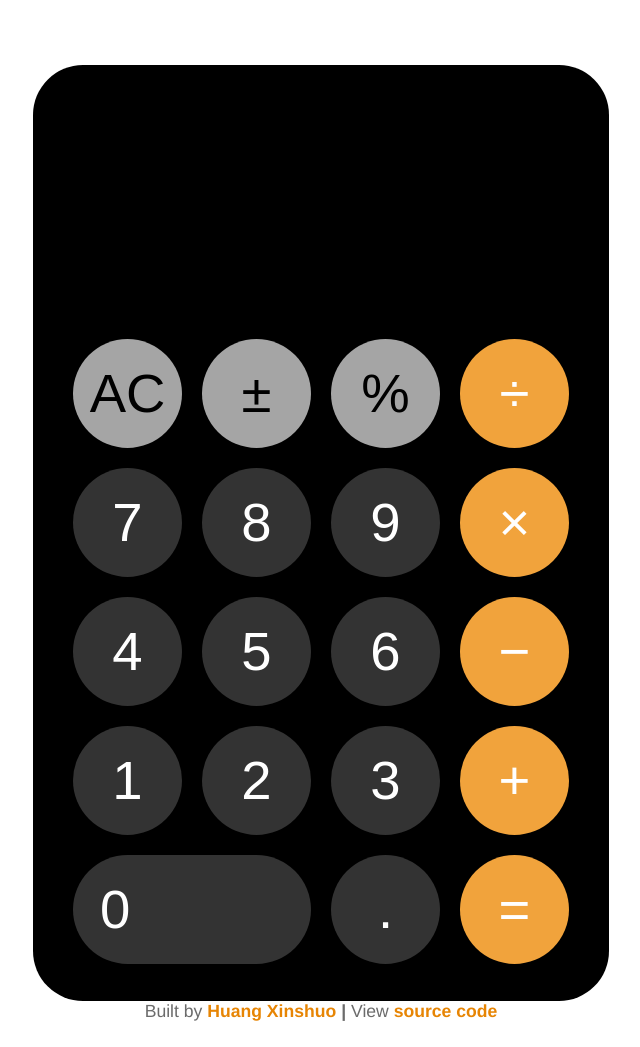
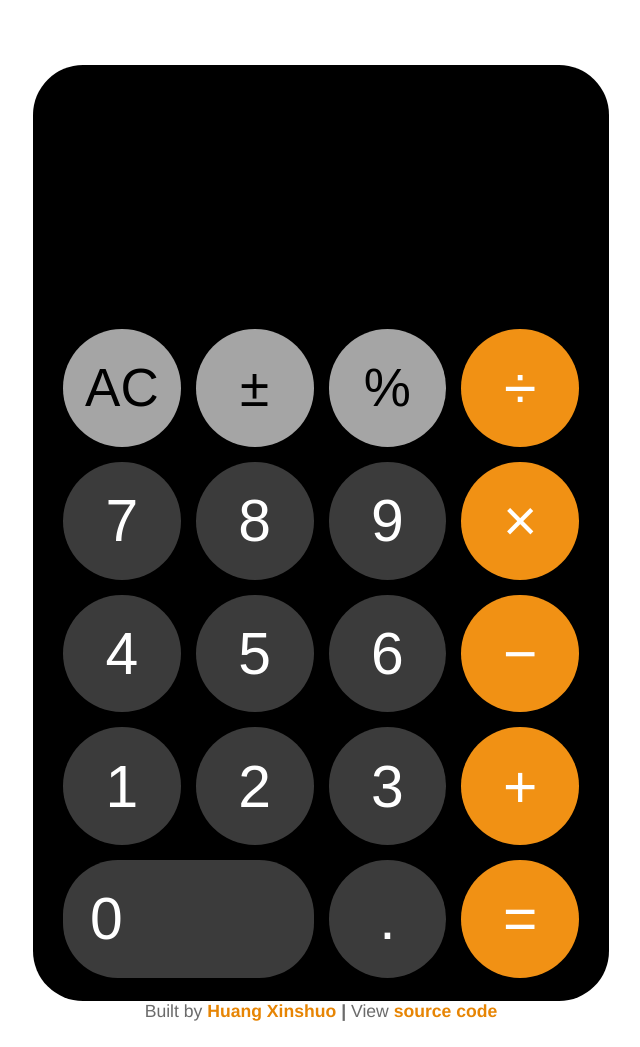
Before and after one commit to Xinshuoo/calculator, a plain HTML site: page index.html in a window 1280 px wide. Shown: the whole page, without its empty margins (319-959 px from the left). Drawn offline with Linux system fonts and the light colour scheme.

```diff
--- a/style.css
+++ b/style.css
@@ -1,8 +1,8 @@
 :root {
     --calc-width: 45vw;
     --calc-height: calc((var(--calc-width)) * 1.625);
-    --button-height: calc((var(--calc-width) - 140px) / 4);
-    --button-width: calc((var(--calc-width) - 140px) / 4);
+    --button-height: calc((var(--calc-width) - 105px) / 4);
+    --button-width: calc((var(--calc-width) - 105px) / 4);
     --button-font-size: calc(var(--button-width) * 0.5);
 }
 
@@ -33,7 +33,7 @@
     border-radius: 50px;
     color: white;
     height: var(--calc-height);
-    padding: 20px;
+    padding: 10px;
     position: relative;
     width: var(--calc-width);
 }
@@ -55,7 +55,7 @@
 }
 
 .input {
-    font-size: calc(var(--button-font-size) * 1.5);
+    font-size: calc(var(--button-font-size) * 1.48);
     font-weight: 300;
 }
 
@@ -63,7 +63,7 @@
     display: grid;
     grid-template-columns: repeat(4, 1fr);
     grid-template-rows: repeat(5, 1fr);
-    grid-gap: 20px;
+    grid-gap: 15px;
     padding: 20px;
 }
 
@@ -71,7 +71,7 @@
     height: var(--button-height);
     width: var(--button-width);
     align-items: center;
-    background: #333;
+    background: rgb(59, 59, 59);
     color: white;
     text-align: center;
     border-color: transparent;
@@ -82,8 +82,12 @@
     justify-content: center;
 }
 
+.function {
+    font-size: calc(var(--button-font-size) * 0.9);
+}
+
 .operator {
-    background: #f1a33c;
+    background: #f19114;
 }
 
 .function {
@@ -96,7 +100,7 @@
     grid-column: 1 / span 2;
     justify-content: flex-start;
     padding-left: 25px;
-    width: calc(var(--button-width) * 2 + 20px);
+    width: calc(var(--button-width) * 2 + 15px);
 }
 
 .footer {
```
